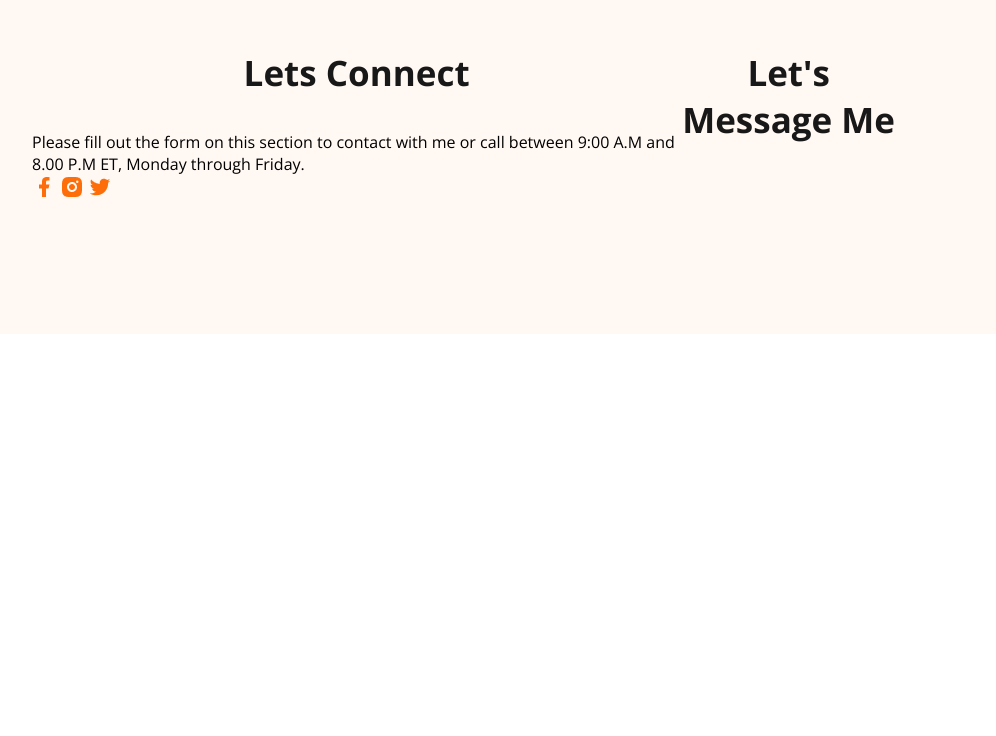
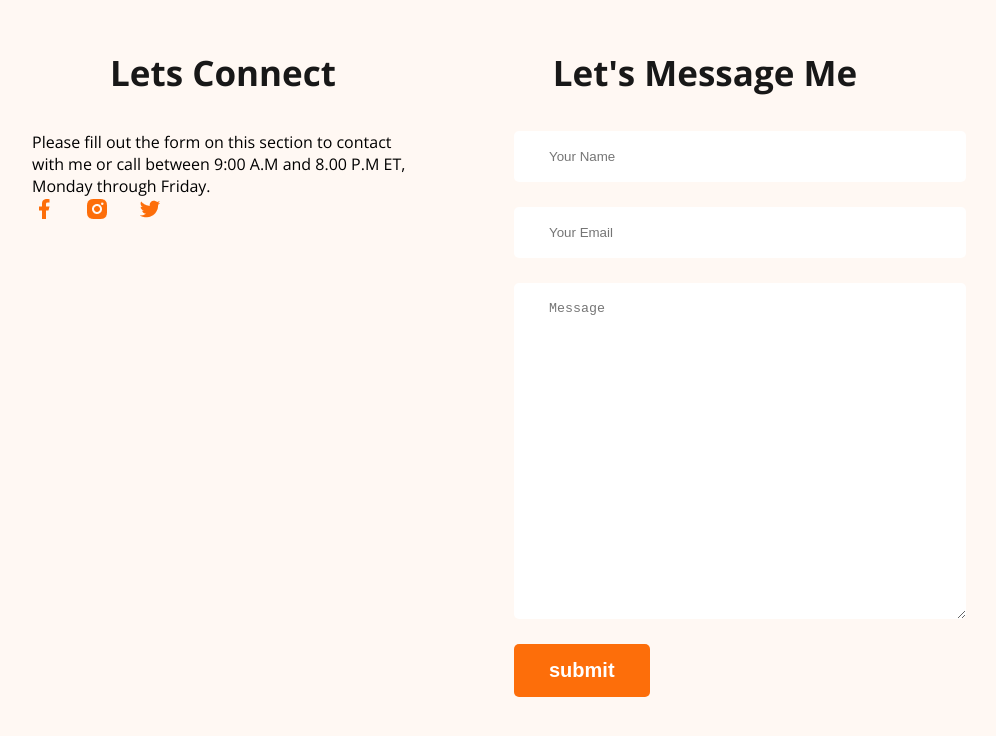
Before and after one commit to sourovroy999/webdeveloper-portfolio, a plain HTML site: page index.html in a window 1280 px wide. Shown: the part 3583-4319 px from the top of the page, without its empty margins (176-1172 px from the left). Before the commit the page ends 3925 px from the top, so only its background shows below. Drawn offline with nearby package versions, Linux system fonts and the light colour scheme.

Commit message:
finished footer

```diff
--- a/index.html
+++ b/index.html
@@ -218,6 +218,16 @@
         </div>
         <div class="footer-column">
             <h3 class="section-title">Let's Message Me</h3>
+            <form class="contact" action="">
+
+                <input type="text" placeholder="Your Name">
+                <input type="email" name="" placeholder="Your Email">
+
+                <textarea name="" placeholder="Message" id="" cols="30" rows="20"></textarea>
+
+                <input class="btn-primary" type="submit" value="submit">
+
+            </form>
         </div>
 
     </footer>
--- a/styles/styles.css
+++ b/styles/styles.css
@@ -190,7 +190,29 @@ margin: 30px ;
  /* footer-style */
  footer{
     display: flex;
+    gap: 100px;
     background: #fff8f3;
     margin-top: 100px;
     padding: 130px 200px;
  }
+
+ .footer-column {
+    width:50%;
+
+ }
+
+ .social-links a {
+    margin-top: 25px;
+    margin-right: 25px;
+ }
+
+ .contact input[type="text"] , .contact input[type="email"] , textarea {
+    display: block;
+    margin-bottom: 25px;
+    padding: 18px 35px;
+    color: #757575;
+    border-radius: 5px;
+    background: #fff;
+    border: 0;
+    width: 100%;
+ }
```
